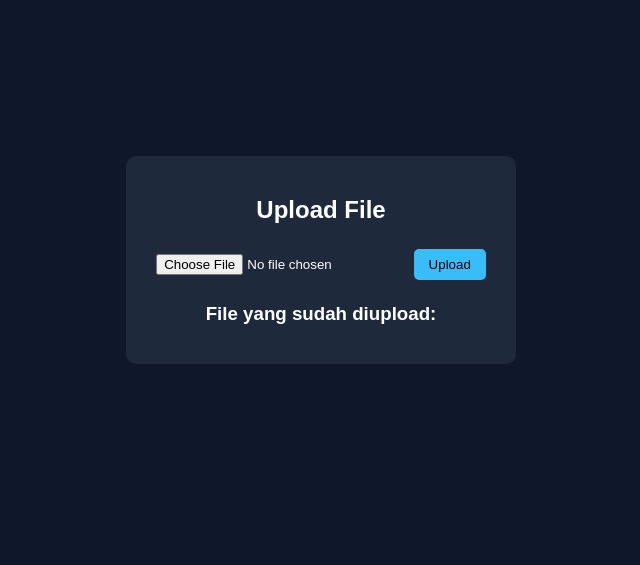
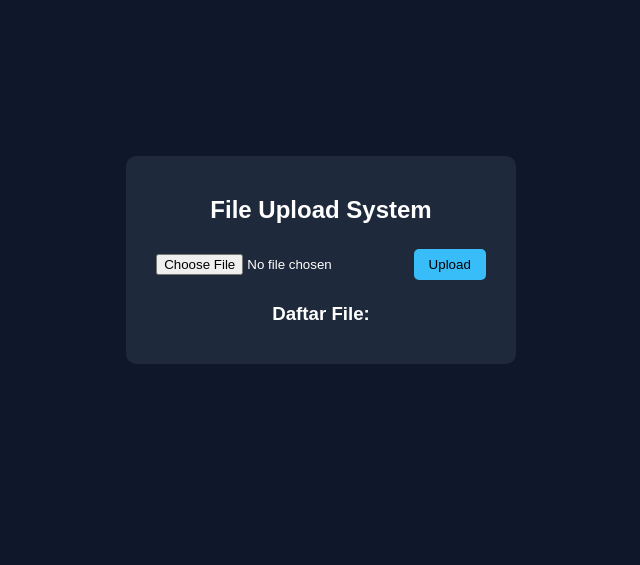
Before and after one commit to mlf167937-svg/upload, a Flask app: page / in a window 1280 px wide. Shown: the part 148-713 px from the top of the page, without its empty margins (319-959 px from the left). Run offline with Flask 3, Linux system fonts and the light colour scheme.

Commit message:
Update index.html

```diff
--- a/templates/index.html
+++ b/templates/index.html
@@ -1,23 +1,30 @@
 <!DOCTYPE html>
 <html>
 <head>
-    <title>Upload File</title>
+    <title>Upload & Download File</title>
     <link rel="stylesheet" href="/static/style.css">
 </head>
 <body>
     <div class="box">
-        <h2>Upload File</h2>
+        <h2>File Upload System</h2>
 
         <form action="/upload" method="post" enctype="multipart/form-data">
             <input type="file" name="file" required>
             <button type="submit">Upload</button>
         </form>
 
-        <h3>File yang sudah diupload:</h3>
+        <h3>Daftar File:</h3>
+
         <ul>
             {% for file in files %}
                 <li>
-                    <a href="/uploads/{{ file }}" target="_blank">{{ file }}</a>
+                    <span>{{ file }}</span>
+
+                    <!-- VIEW -->
+                    <a class="btn view" href="/uploads/{{ file }}" target="_blank">View</a>
+
+                    <!-- DOWNLOAD -->
+                    <a class="btn download" href="/download/{{ file }}">Download</a>
                 </li>
             {% endfor %}
         </ul>
```
